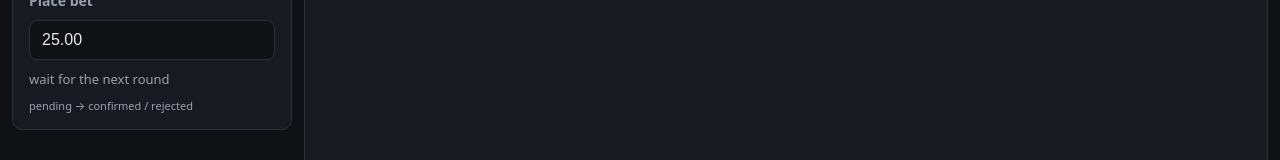
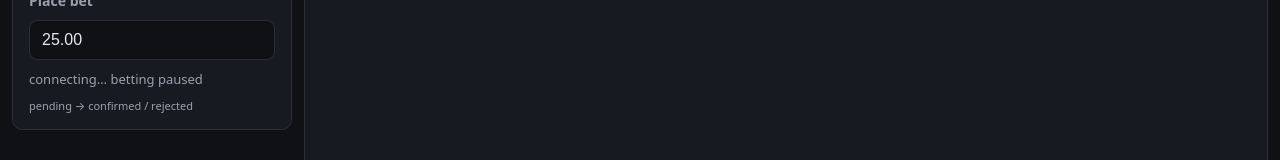
Before and after one commit to pavelkolbun/bg-fe-assignment, a React (Vite) app in the folder client/: page / in a window 1280 px wide. Shown: the part 287-447 px from the top of the page. Built offline with nearby package versions, Linux system fonts and the light colour scheme; no server answers.

Commit message:
Disable bet actions while the connection isn't live

```diff
--- a/client/src/components/BetPanel/BetPanel.tsx
+++ b/client/src/components/BetPanel/BetPanel.tsx
@@ -1,6 +1,6 @@
 import { useEffect, useState } from 'react';
 import { useStoreContext } from '../../state/context';
-import { useCashOut, usePlaceBet, useRound, useYourBet } from '../../state/hooks';
+import { useCashOut, useConnection, usePlaceBet, useRound, useYourBet } from '../../state/hooks';
 
 const MIN_AMOUNT = 1;
 const MAX_AMOUNT = 500;
@@ -8,9 +8,11 @@ const MAX_AMOUNT = 500;
 export function BetPanel(): React.JSX.Element {
   const round = useRound();
   const yourBet = useYourBet();
+  const connection = useConnection();
   const placeBet = usePlaceBet();
   const cashOut = useCashOut();
   const { store } = useStoreContext();
+  const isLive = connection.status === 'live';
   const [amount, setAmount] = useState('25.00');
   const [now, setNow] = useState(() => Date.now());
 
@@ -26,7 +28,9 @@ export function BetPanel(): React.JSX.Element {
   const drift = store.getConnectionSnapshot().stats.driftMs;
   const secondsLeft = round.phaseEndsAt !== null ? Math.max(0, (round.phaseEndsAt - (now + drift)) / 1000) : 0;
 
-  const canPlaceBet = round.phase === 'betting' && (yourBet.status === 'idle' || yourBet.status === 'rejected');
+  const canPlaceBet =
+    isLive && round.phase === 'betting' && (yourBet.status === 'idle' || yourBet.status === 'rejected');
+  const canCashOut = isLive && round.phase === 'flight' && yourBet.status === 'active';
 
   return (
     <section className="bet-panel" aria-label="Your bet">
@@ -59,7 +63,11 @@ export function BetPanel(): React.JSX.Element {
       )}
 
       {round.phase === 'flight' && yourBet.status === 'active' && (
-        <button className="bet-button cashout" onClick={() => yourBet.betId && cashOut(yourBet.betId)}>
+        <button
+          className="bet-button cashout"
+          disabled={!canCashOut}
+          onClick={() => yourBet.betId && cashOut(yourBet.betId)}
+        >
           Cash out
         </button>
       )}
@@ -71,12 +79,15 @@ export function BetPanel(): React.JSX.Element {
       )}
 
       <div className="bet-status-line">
-        {yourBet.status === 'rejected' && <span className="bet-msg bet-msg-bad">rejected: {yourBet.rejectReason}</span>}
-        {yourBet.status === 'cashed_out' && (
+        {!isLive && <span className="bet-msg bet-msg-muted">{connection.status}… betting paused</span>}
+        {isLive && yourBet.status === 'rejected' && (
+          <span className="bet-msg bet-msg-bad">rejected: {yourBet.rejectReason}</span>
+        )}
+        {isLive && yourBet.status === 'cashed_out' && (
           <span className="bet-msg bet-msg-good">cashed out at {yourBet.cashedAt?.toFixed(2)}×</span>
         )}
-        {yourBet.status === 'lost' && <span className="bet-msg bet-msg-bad">lost — round crashed</span>}
-        {yourBet.status === 'idle' && round.phase !== 'betting' && (
+        {isLive && yourBet.status === 'lost' && <span className="bet-msg bet-msg-bad">lost — round crashed</span>}
+        {isLive && yourBet.status === 'idle' && round.phase !== 'betting' && (
           <span className="bet-msg bet-msg-muted">wait for the next round</span>
         )}
       </div>
```
